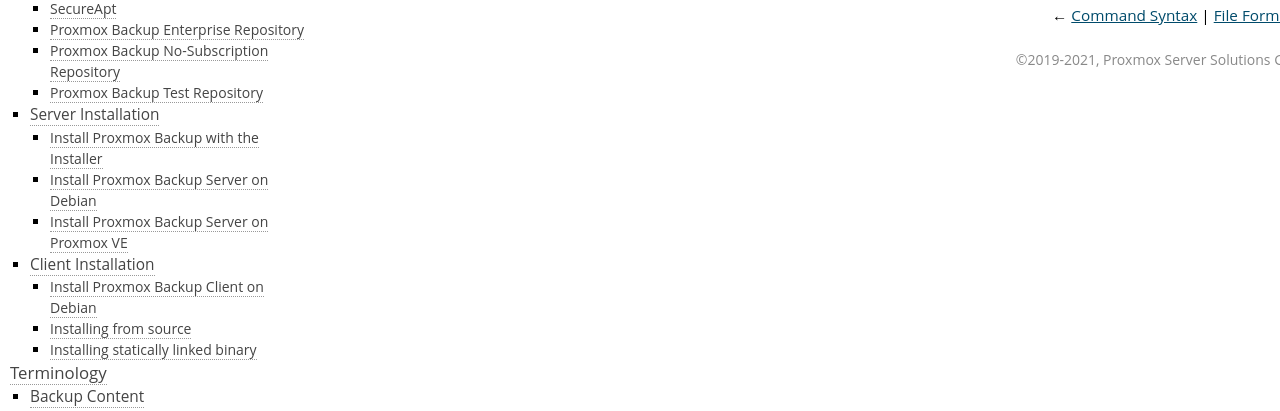
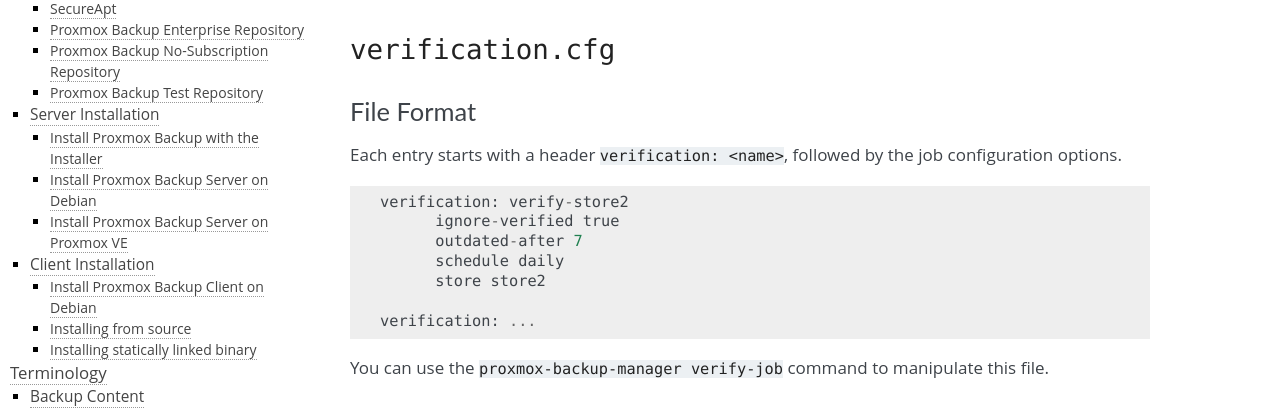
Before and after one commit to proxmox/proxmox-backup, a Sphinx documentation site: the page built from docs/configuration-files.rst, in a window 1280 px wide and 1400 px high, scrolled down 2496 px. Shown: the part 748-1159 px from the top of the window. Built offline with Sphinx 7.4.7, drawn with Linux system fonts in a browser that asks for light colours; some of the changed text lies outside the part shown.

Commit message:
docs: add manual page for verification.cfg

```diff
--- /dev/null
+++ b/docs/config/verification/format.rst
@@ -0,0 +1,16 @@
+Each entry starts with a header ``verification: <name>``, followed by the
+job configuration options.
+
+::
+
+  verification: verify-store2
+	ignore-verified true
+	outdated-after 7
+	schedule daily
+	store store2
+
+  verification: ...
+
+
+You can use the ``proxmox-backup-manager verify-job`` command to manipulate
+this file.
--- a/docs/configuration-files.rst
+++ b/docs/configuration-files.rst
@@ -80,3 +80,18 @@
 ^^^^^^^
 
 .. include:: config/sync/config.rst
+
+
+``verification.cfg``
+~~~~~~~~~~~~~~~~~
+
+File Format
+^^^^^^^^^^^
+
+.. include:: config/verification/format.rst
+
+
+Options
+^^^^^^^
+
+.. include:: config/verification/config.rst
```
Also changed, not shown: docs/config/verification/man5.rst (added, +35 -0 lines), 4 other files.
